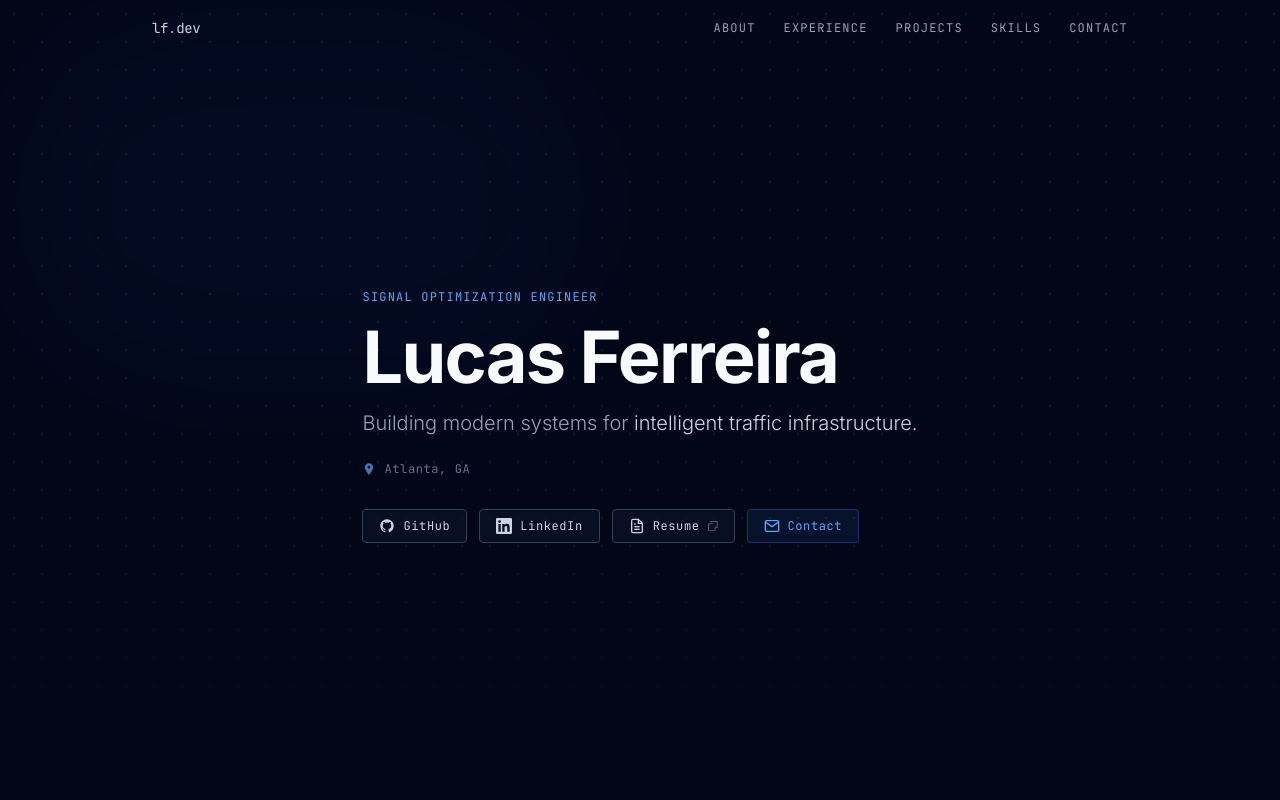
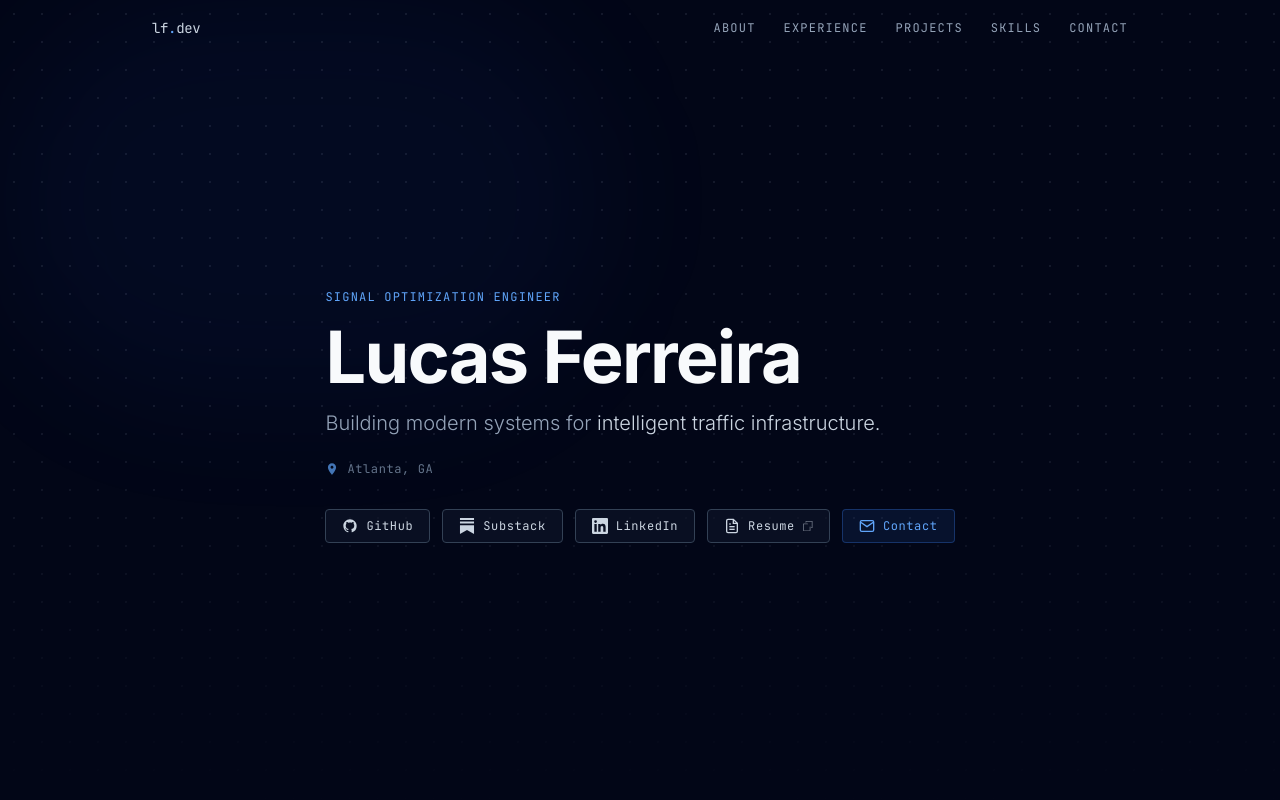
Before and after one commit to shmucas/portfolio, a React (Vite) app: page / in a window 1280 px wide. Shown: the top 800 px of the page. Built offline with nearby package versions, Linux system fonts and the light colour scheme.

Commit message:
update resume

```diff
--- a/src/components/Hero.jsx
+++ b/src/components/Hero.jsx
@@ -5,6 +5,15 @@ const socialLinks = [
     icon: (
       <svg viewBox="0 0 24 24" fill="currentColor" className="w-4 h-4">
         <path d="M12 2C6.477 2 2 6.484 2 12.017c0 4.425 2.865 8.18 6.839 9.504.5.092.682-.217.682-.483 0-.237-.008-.868-.013-1.703-2.782.605-3.369-1.343-3.369-1.343-.454-1.158-1.11-1.466-1.11-1.466-.908-.62.069-.608.069-.608 1.003.07 1.531 1.032 1.531 1.032.892 1.53 2.341 1.088 2.91.832.092-.647.35-1.088.636-1.338-2.22-.253-4.555-1.113-4.555-4.951 0-1.093.39-1.988 1.029-2.688-.103-.253-.446-1.272.098-2.65 0 0 .84-.27 2.75 1.026A9.564 9.564 0 0112 6.844c.85.004 1.705.115 2.504.337 1.909-1.296 2.747-1.027 2.747-1.027.546 1.379.202 2.398.1 2.651.64.7 1.028 1.595 1.028 2.688 0 3.848-2.339 4.695-4.566 4.943.359.309.678.92.678 1.855 0 1.338-.012 2.419-.012 2.747 0 .268.18.58.688.482A10.019 10.019 0 0022 12.017C22 6.484 17.522 2 12 2z" />
+      </svg>
+    ),
+  },
+  {
+    label: 'Substack',
+    href: 'https://substack.com/@thisislucasferreira',
+    icon: (
+      <svg viewBox="0 0 24 24" fill="currentColor" className="w-4 h-4">
+        <path d="M22.539 8.242H1.46V5.406h21.08v2.836zM1.46 10.812V24L12 18.11 22.54 24V10.812H1.46zM22.54 0H1.46v2.836h21.08V0z" />
       </svg>
     ),
   },
```
